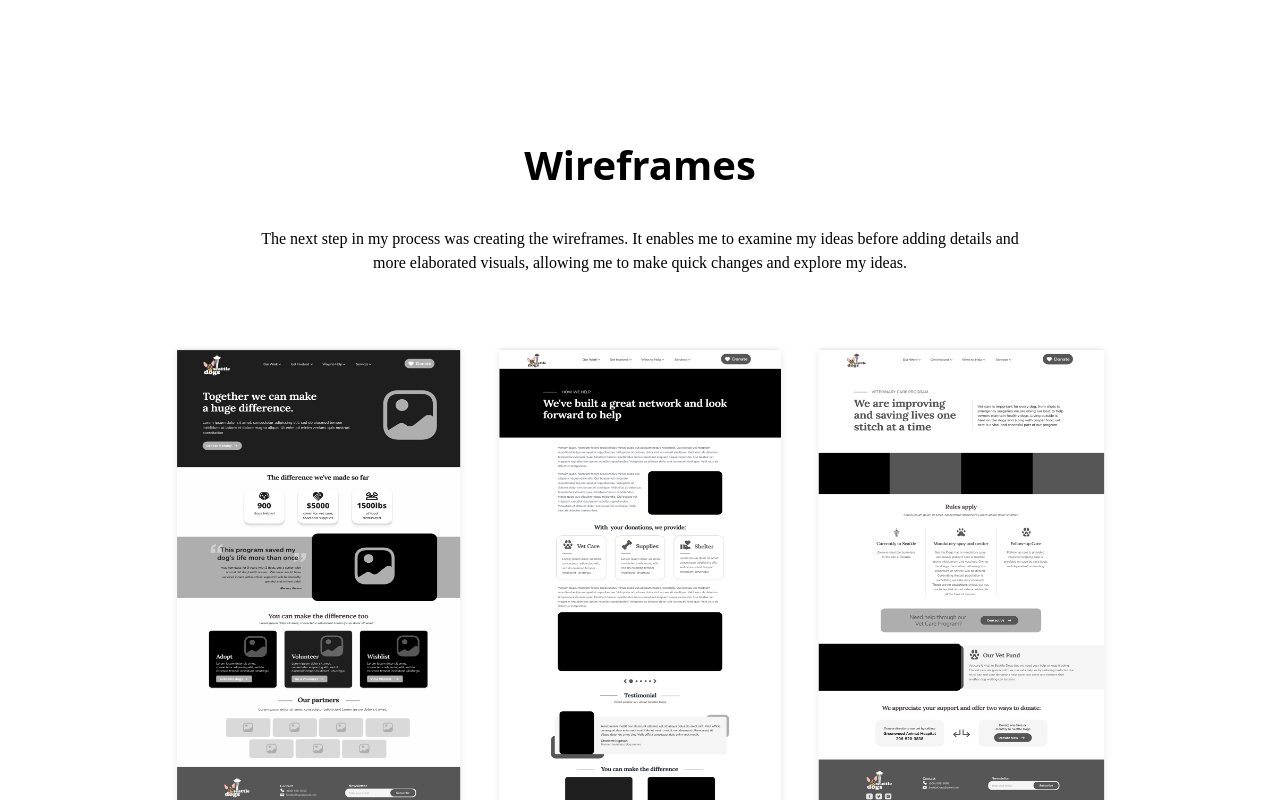
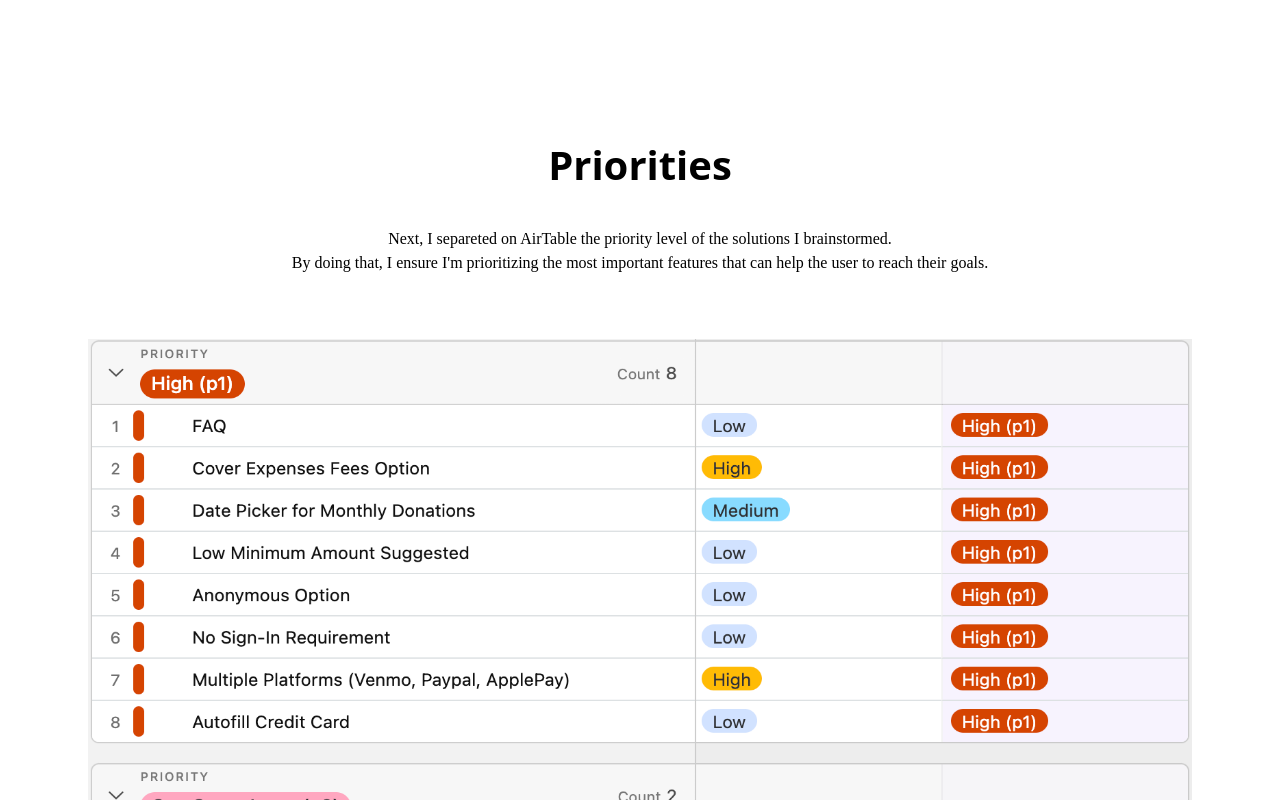
Before and after one commit to gustxyz/andressa-portfolio, a Next.js app: page /my-work/payment-form in a window 1280 px wide. Shown: the part 5660-6460 px from the top of the page. Built offline with nearby package versions, Linux system fonts and the light colour scheme.

Commit message:
priority

```diff
--- a/app/my-work/payment-form/page.tsx
+++ b/app/my-work/payment-form/page.tsx
@@ -213,16 +213,16 @@ const NavigationImprovementImgPath1 = "/images/priority.png";
 const NavigationImprovementImgPath2 = "/images/cancomelater.png";
 
 //Sketches and Wireframes
-const SketchesAndWireframesTitle = "Wireframes";
+const SketchesAndWireframesTitle = "Priorities";
 const SketchesAndWireframesDescription = (
   <>
-    The next step in my process was creating the wireframes. It enables me to
-    examine my ideas before adding details and more elaborated visuals,
-    allowing me to make quick changes and explore my ideas.
+    Next, I separeted on AirTable the priority level of the solutions I brainstormed.
+   <br />
+   By doing that, I ensure I'm prioritizing the most important features that can help the user to reach their goals.
   </>
 );
 
-const SketchImgPath1 = "/images/wireframies-okay.png";
+const SketchImgPath1 = "/images/airtable.png";
 
 const PrototypesTitle = "High-Fidelity Wireframes & Prototype";
 const PrototypesDescription = (
```
Also changed, not shown: public/images/airtable.png (added).
